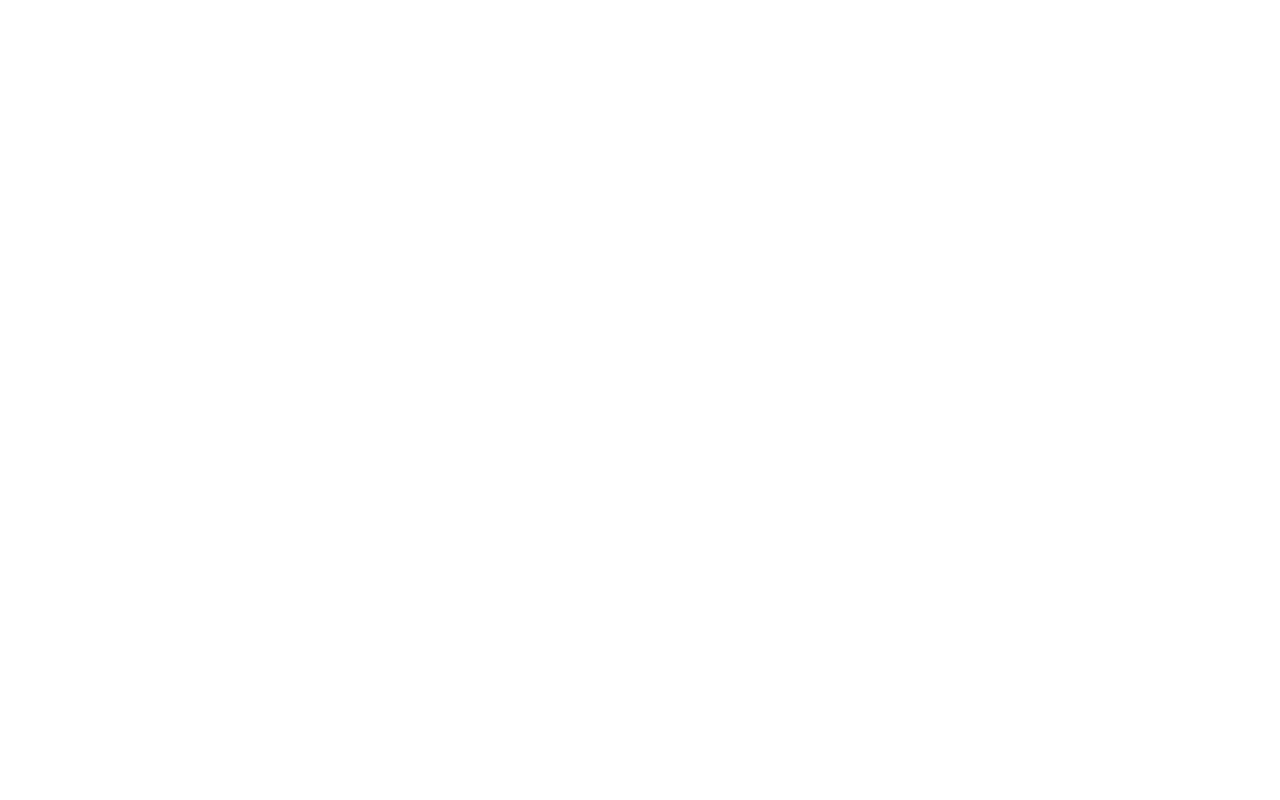
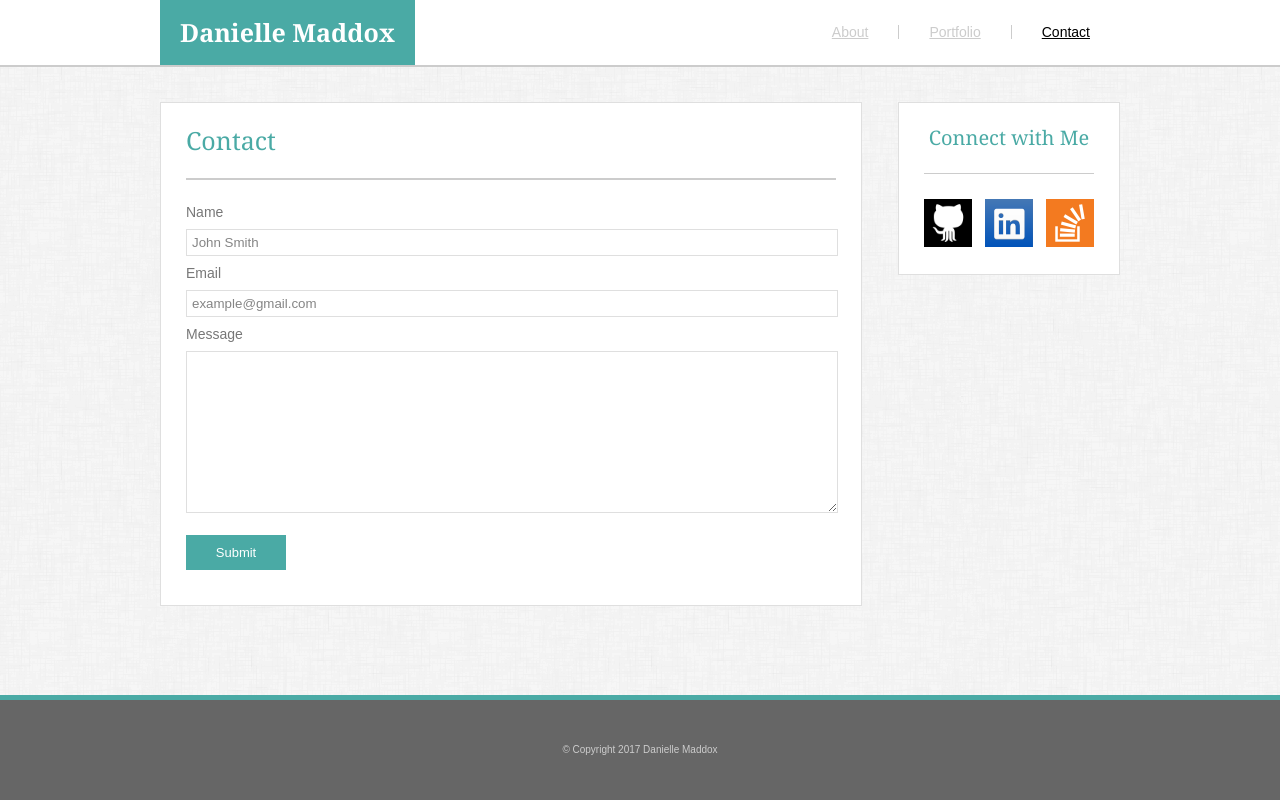
Before and after one commit to dmaddox/Basic-Portfolio, a plain HTML site: page contact.html in a window 1280 px wide. Drawn offline with Linux system fonts and the light colour scheme.

Commit message:
completed code

```diff
--- /dev/null
+++ b/assets/misc.css
@@ -0,0 +1,47 @@
+form {
+	padding-top: 25px;
+
+}
+
+input, textarea {
+	width: 640px;
+	margin: 10px 0;
+	color: #858585;
+	padding: 5px;
+	border: solid 1px rgba(192,192,192, .5);
+}
+
+input[type="submit"] {
+	background: #4aaaa5;
+	color: #fff;
+	font-size: 13px;
+	width: 100px;
+	height: 35px;
+	padding: 5px 15px;
+    border: 0 none;
+	cursor: pointer;
+}
+
+
+.gallery {
+	margin: 25px auto;
+	text-align: center;
+}
+
+.gallery-block {
+  position: relative;
+  float: left;
+  border: none;
+  padding-bottom: 10px;
+  padding-left: 15px;
+}
+
+h3 {
+	position: absolute;
+	bottom: 20px;
+	background-color: #4aaaa5;
+	color:  #ffffff;
+	padding: 10px 0;
+	text-align: center;
+	width: 300px;
+}
--- a/assets/style.css
+++ b/assets/style.css
@@ -1,13 +1,44 @@
+html {
+	height:100%;
+}
+
 body {
 	font-family: 'Arial', 'Helvetica Neue', Helvetica, sans-serif;
 	font-size: 14px;
+	color:#777777;
+	background-color: #ffffff;
+	background-image: url("dust_scratches.png");
+	position: relative;
+	  min-height: 100%;
+}
+
+.wrapper {
+   min-height:100%;
+   position:relative;
 }
 
 header {
+	overflow: auto;
+	border-bottom: solid 2px #cccccc;
 	background-color: #ffffff;
-	border-bottom: solid 2px #cccccc;
-	padding: 0 200px;
-	overflow: auto;
+}
+
+.content {
+	width: 960px;
+	margin: auto;
+}
+
+footer {
+	clear: both;
+	width: 100%;
+	border-top: solid 5px #4aaaa5;
+	background-color: #666666;
+	font-size: 10px;
+	line-height: 100px;
+	text-align: center;
+	color: #cccccc;
+	position: absolute;
+	bottom: 0px;
 }
 
 h1, h2, h3, h4 {
@@ -20,7 +51,7 @@
 	font-weight: bold;
 	background-color: #4aaaa5;
 	color:  #ffffff;
-	padding: 20px;;
+	padding: 20px;
 }
 
 h2 {
@@ -35,13 +66,21 @@
 	color: #cccccc;
 }
 
+a:hover {
+	color: #000;
+}
+
+.selected {
+	color: #000;
+}
+
 ul {
 	float: right;
 }
 
 li {
 	float: left;
-	border-right: solid 2px #cccccc;
+	border-right: solid 1px #cccccc;
 	padding: 0 30px;
 	margin: 25px 0;
 }
@@ -51,46 +90,53 @@
 }
 
 .container {
-	padding: 35px 200px;
-	background-color: lightgrey;
+	padding-top: 35px;
 	overflow: auto;
+	padding-bottom: 100px;
 }
 
-.about, .connect {
+.main, .connect {
 	padding: 25px;
+	border: solid 1px rgba(192,192,192, .5);
 }
 
-.about {
-	width: 60%;
+.main {
+	width: 650px;
 	float: left;
-	background-color: white;
+	background-color: #ffffff;
 }
 
 #my_image {
-	margin: 25px 25px 25px 0;
+	margin: 25px 25px 0 0;
 	float:left;
 }
 
 p {
-	margin: 25px 25px 25px 0;
+	margin: 15px 15px;
+	line-height: 22px;
 }
 
 .connect {
 	float: right;
-	background-color: white;
+	background-color: #ffffff;
 	text-align: center;
-	width: 175px;
+	width: 170px;
 }
 
 .connect h2 {
 	font-size: 20px;
+	border-bottom-width: thin;
 }
 
 .social {
 	text-align: center;
 	margin-top: 25px;
-	width: 50px;
-	height: 50px;
+	width: 48px;
+	height: 48px;
+}
+
+.social:hover {
+  outline: 1px solid gray;
 }
 
 .left {
--- a/contact.html
+++ b/contact.html
@@ -0,0 +1,69 @@
+<!DOCTYPE html>
+<!-- body, html, head, image -->
+<html lang="en-us">
+<head>
+	<meta charset="utf-8">
+	 <link rel="stylesheet" href="assets/reset.css">
+	 <link rel="stylesheet" href="assets/style.css">
+	 <link rel="stylesheet" href="assets/misc.css">
+	<title>Student Bio</title>
+</head>
+<body>
+	<!-- headline -->
+	<header>
+		<div class="content">
+			<a href="index.html">
+				<h1>Danielle Maddox</h1>
+			</a>
+
+			<!-- navigation -->
+			<ul class="nav">
+				<li><a href="index.html">About</a></li>
+				<li><a href="portfolio.html">Portfolio</a></li>
+				<li><a href="contact.html" class="selected">Contact</a></li>
+			</ul>
+		</div>
+	</header>
+
+	<!-- Content -->
+	<div class="container">
+		<div class="content">
+			<div class="main">
+				<h2>Contact</h2>
+
+				<!-- Contact Form -->
+				<form>
+					Name<br>
+					<input type="text" name="Name" value="John Smith"><br>
+					Email<br>
+					<input type="email" name="Email" value="example@gmail.com"><br>
+					Message<br>
+					<textarea name="Message" rows="10" cols"30"></textarea><br>
+					<input type="submit" value="Submit" id="submit">
+				</form>
+
+			</div>
+
+			<div class="connect">
+				<!-- Connect -->
+				<h2>Connect with Me</h2>
+				<a href="https://github.com/dmaddox" target="_blank">
+						<img class="social left" src="assets/gh.png" alt=""/>
+				</a>
+				<a href="https://www.linkedin.com/in/dmaddx/" target="_blank">
+						<img class="social center" src="assets/li.png" alt=""/>
+				</a>
+				<a href="https://stackexchange.com/users/12042471/dmaddox" target="_blank">
+						<img class="social right" src="assets/so.png" alt=""/>
+				</a>
+			</div>
+		</div>
+
+	</div>
+
+	<footer>
+		&copy; Copyright 2017 Danielle Maddox
+	</footer>
+
+</body>
+</html>
```
Also changed, not shown: index.html (+28 -13 lines), portfolio.html (+83 -0 lines), assets/gh.png (added), assets/li.png (added), assets/mek.jpg (added), assets/so.png (added).
